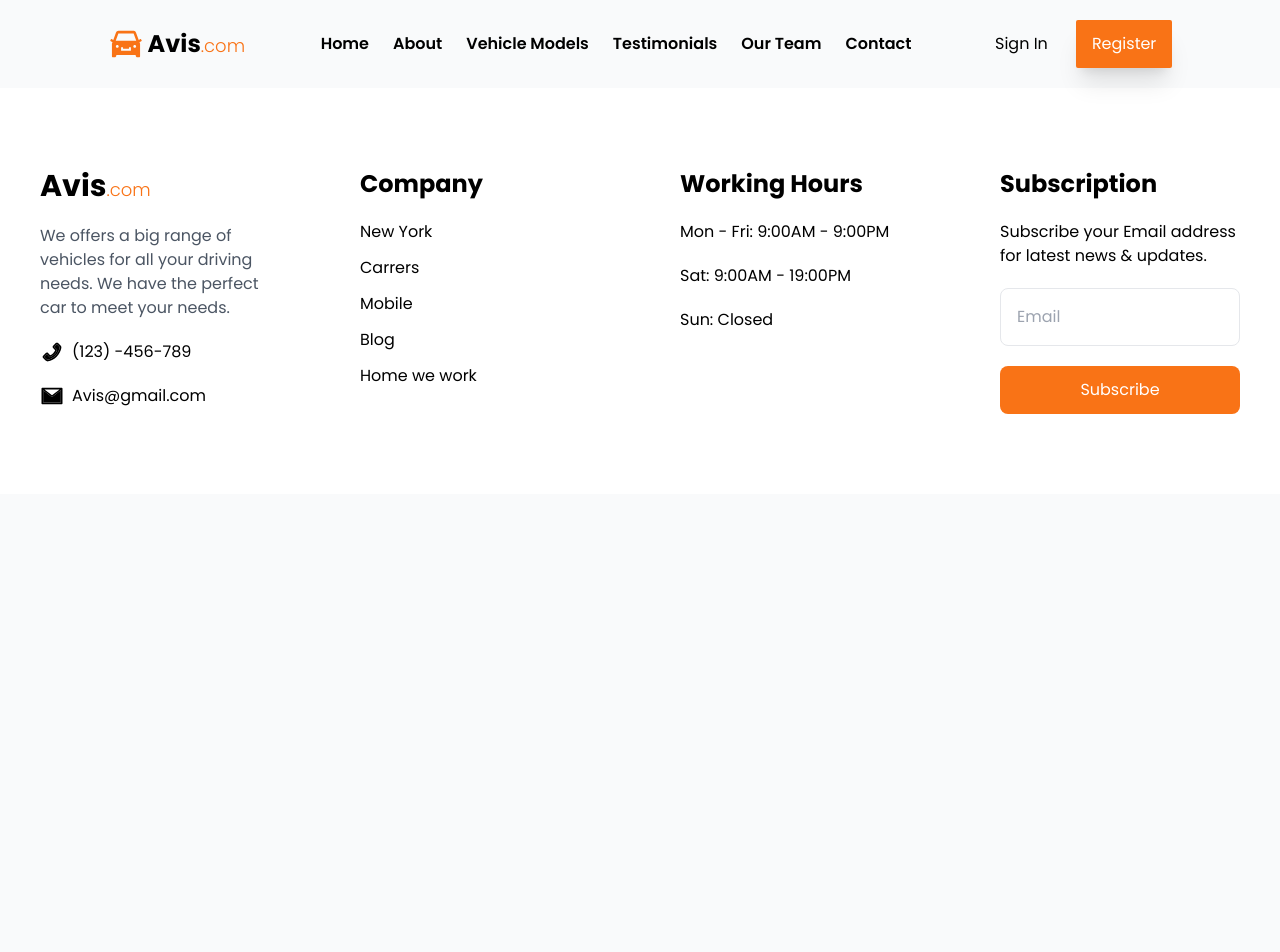
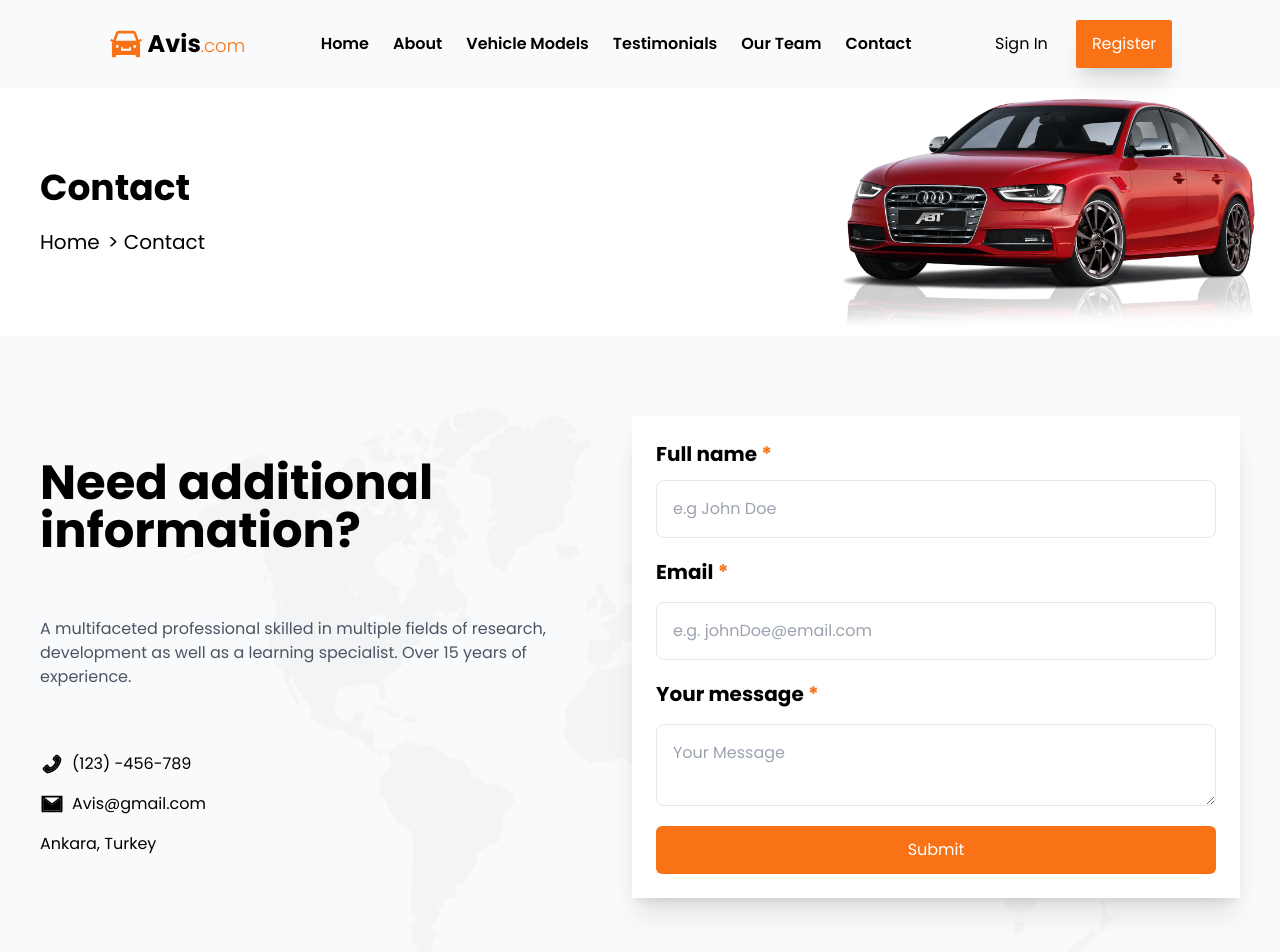
Before and after one commit to AzimiShaja/Avis, a React (Vite) app: page /contact in a window 1280 px wide. Shown: the top 952 px of the page. Before the commit the page ends 800 px from the top, so only its background shows below. Built offline with nearby package versions, Linux system fonts and the light colour scheme; a web font is replaced by a local one.

Commit message:
create contact page

```diff
--- a/src/App.jsx
+++ b/src/App.jsx
@@ -3,6 +3,7 @@ import { Route, Routes } from "react-router-dom";
 import Footer from "./components/Footer";
 import Header from "./components/Header";
 import About from "./pages/About/About";
+import Contact from "./pages/Contact";
 import IndexPage from "./pages/IndexPage";
 import OurTeam from "./pages/Team/OurTeam";
 import Testimonial from "./pages/Testimonial";
@@ -18,6 +19,7 @@ const App = () => {
         <Route path="/vehicles" element={<Vehicles />} />
         <Route path="/testimonials" element={<Testimonial />} />
         <Route path="/team" element={<OurTeam />} />
+        <Route path="/contact" element={<Contact />} />
       </Routes>
       <Footer />
     </div>
--- a/src/components/Header.jsx
+++ b/src/components/Header.jsx
@@ -6,9 +6,9 @@ const Header = () => {
     <div className="py-5 px-8 flex justify-between lg:justify-evenly items-center">
       <div className="flex gap-1 items-center">
         <AiFillCar className="text-4xl text-orange-500" />
-        <h1 className="text-2xl font-bold">
+        <a href="/" className="text-2xl font-bold cursor-pointer">
           Avis<span className="font-light text-lg text-orange-500">.com</span>
-        </h1>
+        </a>
       </div>
       <ul className="flex gap-6  items-center max-lg:hidden">
         <a href="/">Home</a>
--- a/src/index.scss
+++ b/src/index.scss
@@ -69,6 +69,11 @@ ul a {
 .bg-6{
  @apply  bg-right  bg-contain  max-xl:bg-none;
 }
+.bg-7{
+  background-image: url("./assets/contact.png");
+  background-repeat: no-repeat;
+  background-position: center;
+ }
 
 .car {
   &:hover {
--- /dev/null
+++ b/src/pages/Contact.jsx
@@ -0,0 +1,72 @@
+import React from "react";
+import { AiTwotoneMail, AiTwotonePhone } from "react-icons/ai";
+import AboutHero from "./About/AboutHero";
+
+const Contact = () => {
+  return (
+    <div>
+      <AboutHero page={"Contact"} />
+      <div className="py-20 flex justify-center px-8  bg-7">
+        <div className="lg:w-[1200px] w-full items-start justify-between flex max-lg:flex-col gap-20">
+          <div className="flex flex-col gap-5 max-w-lg lg:justify-evenly h-full">
+            <h1 className="text-5xl font-bold max-lg:text-3xl max-lg:text-center">
+              Need additional information?
+            </h1>
+            <p className="text-gray-600 max-lg:text-center">
+              A multifaceted professional skilled in multiple fields of
+              research, development as well as a learning specialist. Over 15
+              years of experience.
+            </p>
+            <div className="flex flex-col gap-4 max-lg:items-center ">
+              <p className="flex items-center gap-2 hover:text-orange-500 duration-300 cursor-pointer">
+                {" "}
+                <AiTwotonePhone className="text-2xl" /> (123) -456-789
+              </p>
+              <p className="flex items-center gap-2 hover:text-orange-500 duration-300 cursor-pointer">
+                {" "}
+                <AiTwotoneMail className="text-2xl" /> Avis@gmail.com
+              </p>
+              <p>Ankara, Turkey</p>
+            </div>
+          </div>
+          <form className=" bg-white  shadow-xl p-6 w-full flex flex-col gap-5">
+            <div className="flex flex-col gap-3">
+              <h1 className="text-xl font-bold">
+                Full name <span className="text-orange-500">*</span>
+              </h1>
+              <input
+                className="border p-4 w-full rounded-lg"
+                type="text"
+                placeholder="e.g John Doe"
+              />
+            </div>
+            <div className="flex flex-col gap-4">
+              <h1 className="text-xl font-bold">
+                Email <span className="text-orange-500">*</span>
+              </h1>
+              <input
+                className="border p-4 w-full rounded-lg"
+                type="email"
+                placeholder="e.g. johnDoe@email.com"
+              />
+            </div>
+            <div className="flex flex-col gap-4">
+              <h1 className="text-xl font-bold">
+                Your message <span className="text-orange-500">*</span>
+              </h1>
+              <textarea
+                className="border p-4 w-full rounded-lg"
+                placeholder="Your Message"
+              />
+            </div>
+            <button className="bg-orange-500 w-full py-3 rounded-md text-white hover:shadow-xl duration-300">
+              Submit
+            </button>
+          </form>
+        </div>
+      </div>
+    </div>
+  );
+};
+
+export default Contact;
--- a/src/pages/Team/member.js
+++ b/src/pages/Team/member.js
@@ -27,7 +27,7 @@ const members = [
   {
     id: 4,
     name: "Emily Brown",
-    Img: p4,
+    Img: p6,
     job: "Mechanic",
   },
   {
@@ -38,8 +38,8 @@ const members = [
   },
   {
     id: 6,
-    name: "Olivia Wilson",
-    Img: p6,
+    name: "Kevin Wilson",
+    Img: p4,
     job: "Photographer",
   },
 ];
```
Also changed, not shown: src/assets/contact.png (added).
